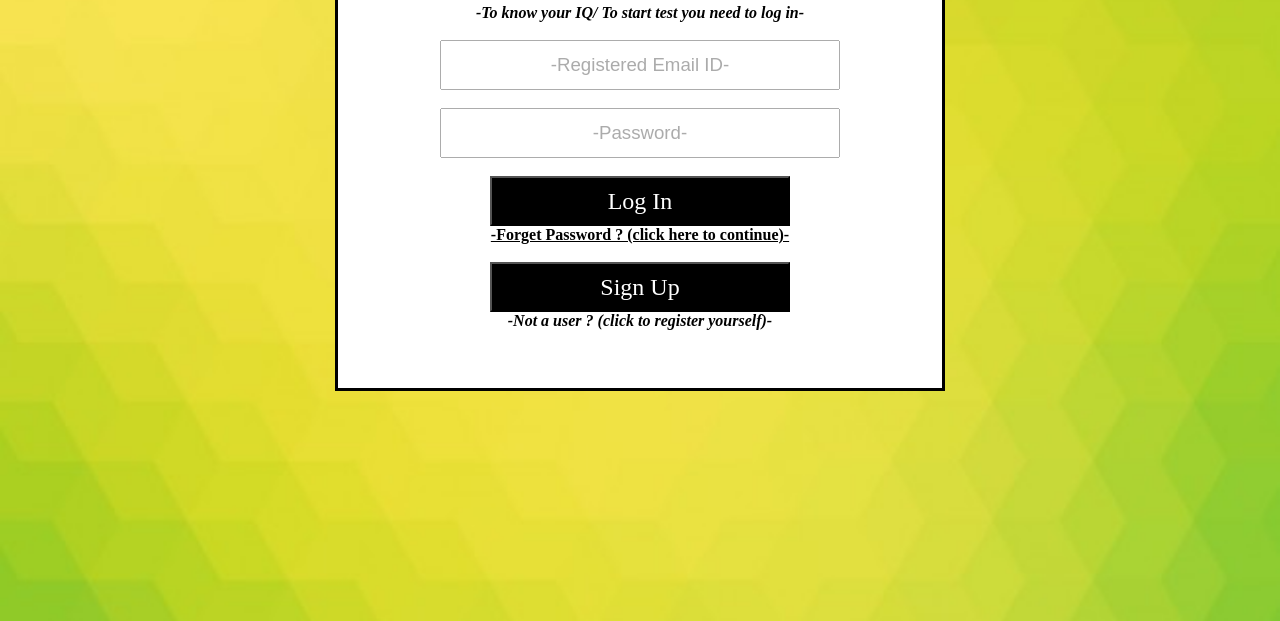
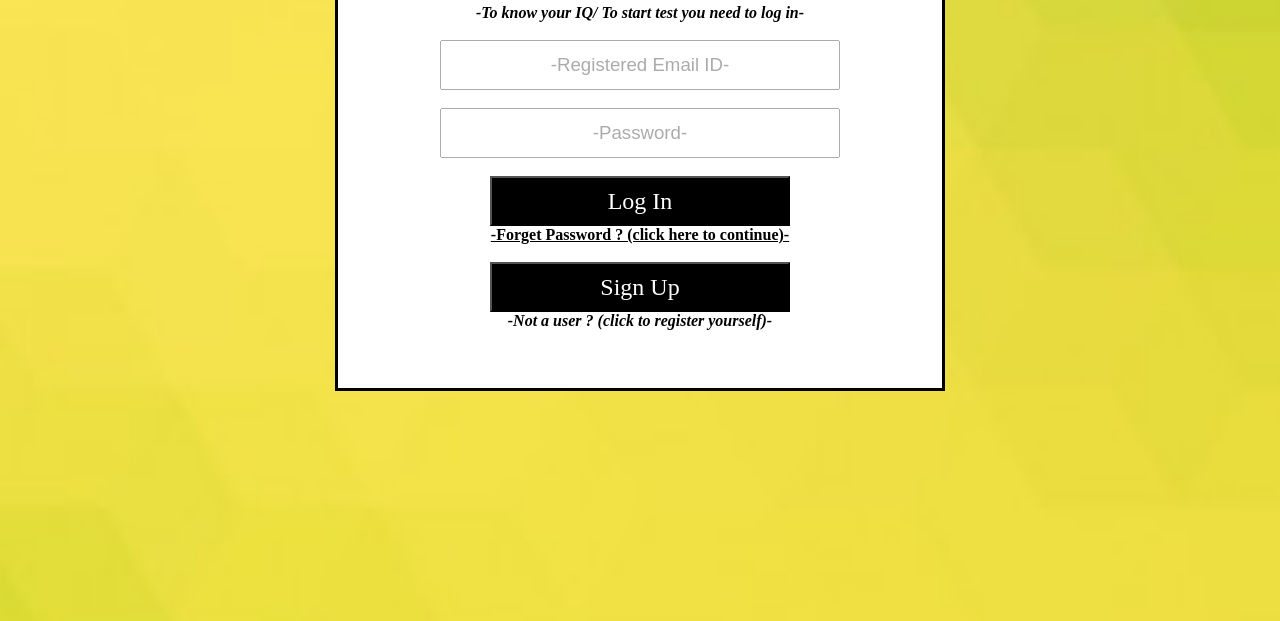
Before and after one commit to akshay0601/forwebapp, a plain HTML site: page index.html in a window 1280 px wide. Shown: the part 179-800 px from the top of the page. Drawn offline with Linux system fonts and the light colour scheme.

Commit message:
Update index.html

```diff
--- a/index.html
+++ b/index.html
@@ -4,7 +4,7 @@
 body
 {
 	background-image: url("chauhan.jpg");
-	background-size: 100%;
+	background-size: 200%;
     padding-top: 50px;
 }
 div.xyz
```
